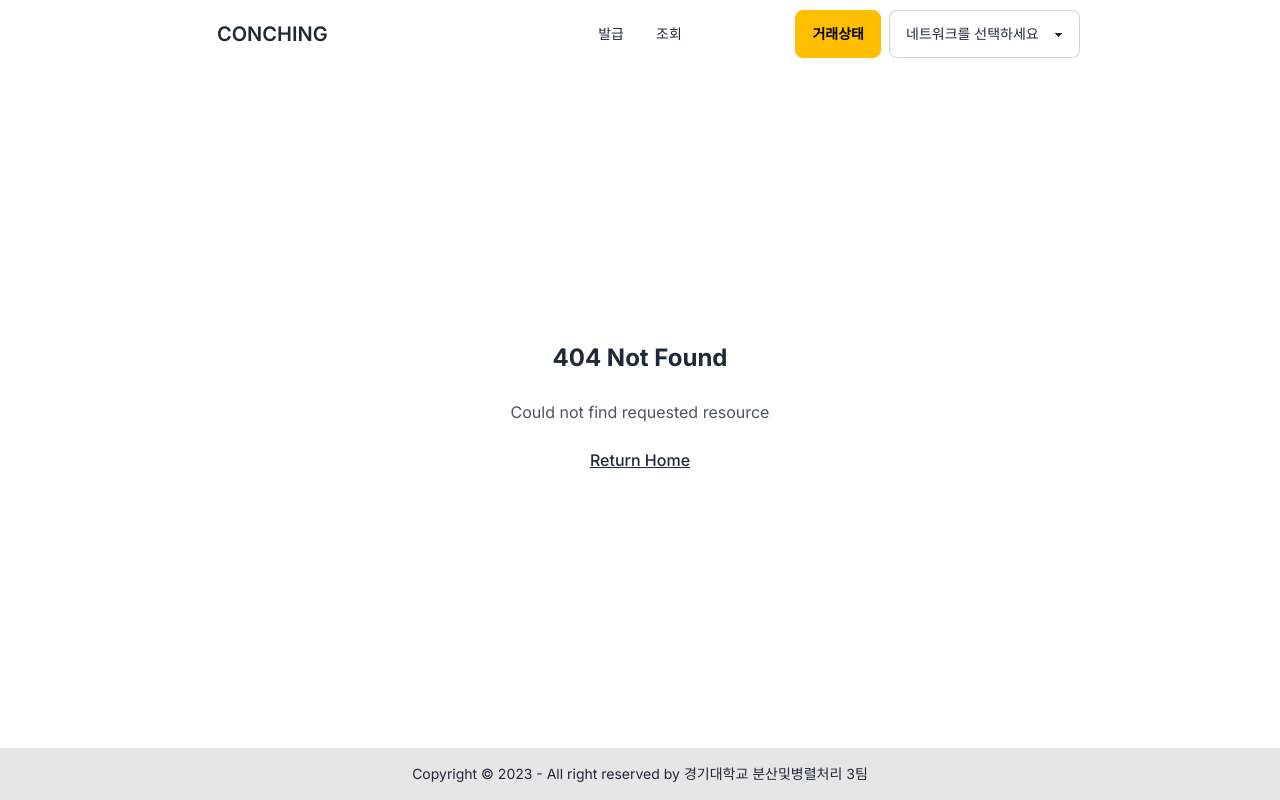
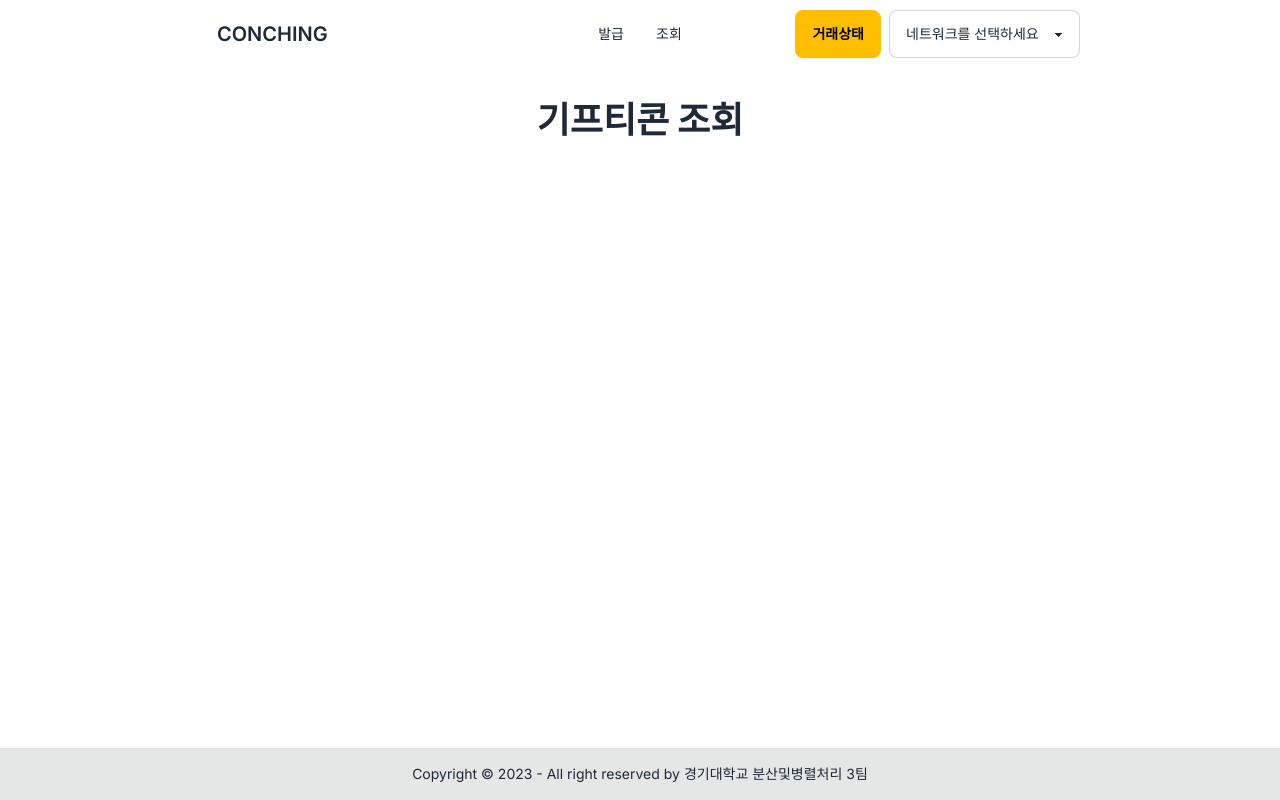
Before and after one commit to minani-0621/CONCHING, a Next.js app in the folder next-client/: page /mynft in a window 1280 px wide. Before the commit this address had no page. Built offline with nearby package versions, Linux system fonts and the light colour scheme.

Commit message:
feat: Mynft 페이지 추가

```diff
--- /dev/null
+++ b/next-client/src/app/mynft/page.js
@@ -0,0 +1,7 @@
+export default function Mynft() {
+  return (
+    <main className="prose w-full flex flex-col mx-auto">
+      <h1 className="text-center">기프티콘 조회</h1>
+    </main>
+  );
+}
```
